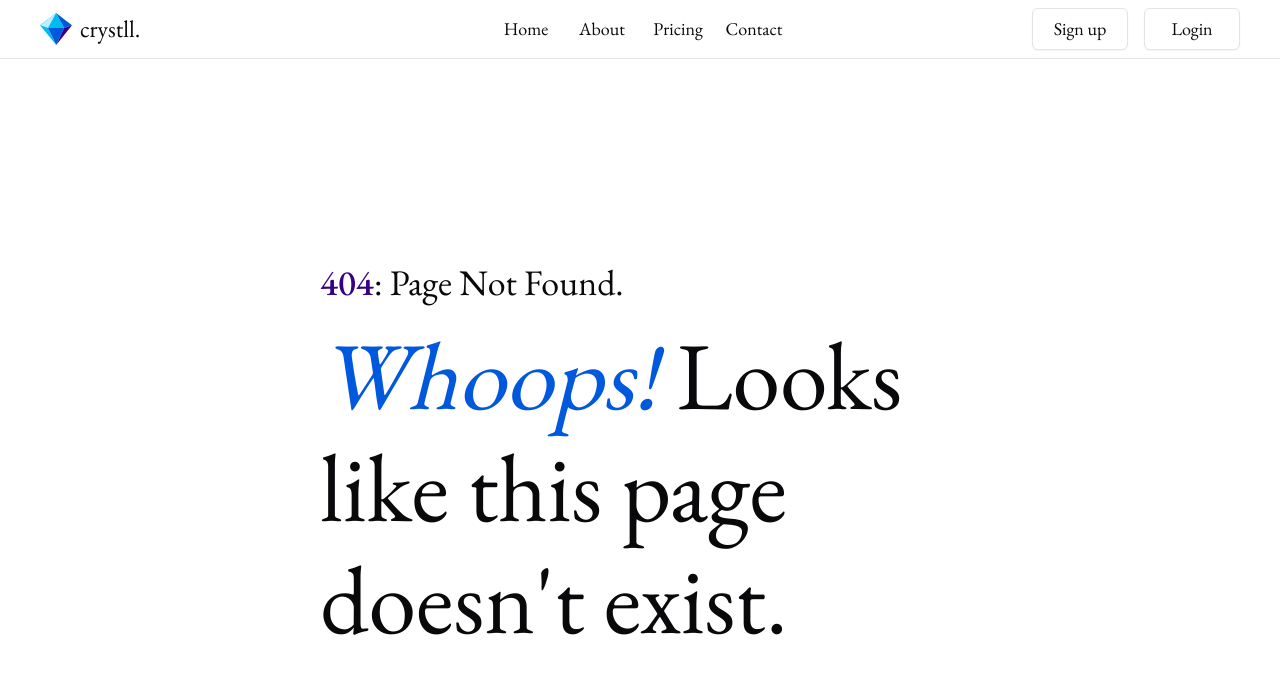
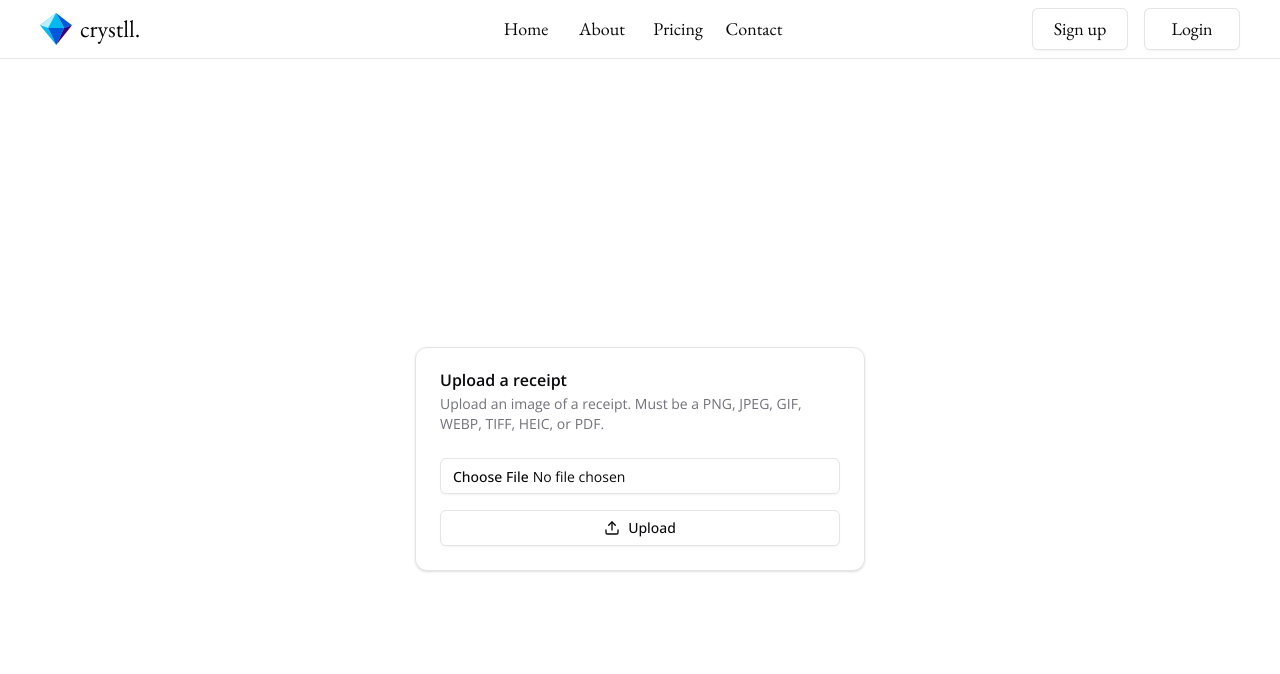
Before and after one commit to dishb/crystll, a Next.js app: page /upload in a window 1280 px wide. Before the commit this address had no page. Shown: the top 674 px of the page. Built offline with nearby package versions, Linux system fonts and the light colour scheme.

Commit message:
feat: separate dashboard/table and image form

```diff
--- a/src/app/dashboard/page.tsx
+++ b/src/app/dashboard/page.tsx
@@ -1,4 +1,3 @@
-import ImageForm from "@/components/ImageForm";
 import DataTable from "@/components/DataTable";
 import { Open_Sans } from "next/font/google";
 
@@ -11,8 +10,6 @@ export default function Page() {
   return (
     <div className={`flex flex-col items-center ${openSans.className}`}>
       <div className="flex flex-col items-center mt-10 w-[80%]">
-        <ImageForm />
-
         <div className="flex w-full mt-16 mb-4">
           <h2 className="text-2xl">Purchase history</h2>
         </div>
--- /dev/null
+++ b/src/app/upload/page.tsx
@@ -0,0 +1,17 @@
+import ImageForm from "@/components/ImageForm";
+import { Open_Sans } from "next/font/google";
+
+const openSans = Open_Sans({
+  subsets: ["latin"],
+  display: "swap",
+});
+
+export default function Page() {
+  return (
+    <div
+      className={`flex-1 flex flex-col justify-center items-center ${openSans.className}`}
+    >
+      <ImageForm />
+    </div>
+  );
+}
--- a/src/components/ImageForm.tsx
+++ b/src/components/ImageForm.tsx
@@ -1,13 +1,21 @@
 "use client";
 
 import { useState } from "react";
-import { Label } from "./ui/label";
 import { Input } from "./ui/input";
 import { Button } from "./ui/button";
 import { Upload, LoaderCircle } from "lucide-react";
 import Popup from "./Popup";
 import uploadReceipt from "@/lib/uploadReceipt";
 import validateFile from "@/lib/validateFile";
+import {
+  Card,
+  CardAction,
+  CardContent,
+  CardDescription,
+  CardFooter,
+  CardHeader,
+  CardTitle,
+} from "@/components/ui/card";
 
 export default function ImageForm() {
   const [file, setFile] = useState<File | null>(null);
@@ -78,18 +86,24 @@ export default function ImageForm() {
   }
 
   return (
-    <div className="flex flex-col">
-      <Label className="font-normal text-2xl mb-4">Upload a receipt:</Label>
-
+    <Card>
+      <CardHeader>
+        <CardTitle>Upload a receipt</CardTitle>
+        <CardDescription>
+          Upload an image of a receipt. Must be a PNG, JPEG, GIF, WEBP, TIFF,
+          HEIC, or PDF.
+        </CardDescription>
+      </CardHeader>
+      <CardContent>
         <Input
-        className="max-w-80 hover:cursor-pointer"
+          className="w-100 hover:cursor-pointer"
           type="file"
           onChange={onChange}
         />
 
         <Button
           variant="outline"
-        className="mt-4 hover:cursor-pointer"
+          className="mt-4 w-full hover:cursor-pointer"
           onClick={onClick}
           disabled={loading}
         >
@@ -104,6 +118,7 @@ export default function ImageForm() {
             onClose={() => setShowPopup(false)}
           />
         )}
-    </div>
+      </CardContent>
+    </Card>
   );
 }
--- a/src/components/Popup.tsx
+++ b/src/components/Popup.tsx
@@ -8,6 +8,12 @@ import {
   AlertDialogTitle,
 } from "@/components/ui/alert-dialog";
 import type PopupProps from "@/types/popupProps";
+import { Open_Sans } from "next/font/google";
+
+const openSans = Open_Sans({
+  subsets: ["latin"],
+  display: "swap",
+});
 
 export default function Popup({ onClose, title, description }: PopupProps) {
   return (
@@ -17,7 +23,7 @@ export default function Popup({ onClose, title, description }: PopupProps) {
         if (!open) onClose();
       }}
     >
-      <AlertDialogContent>
+      <AlertDialogContent className={openSans.className}>
         <AlertDialogHeader>
           <AlertDialogTitle>{title}</AlertDialogTitle>
           <AlertDialogDescription>{description}</AlertDialogDescription>
```
Lines whose indentation alone changed are shown as unchanged.
